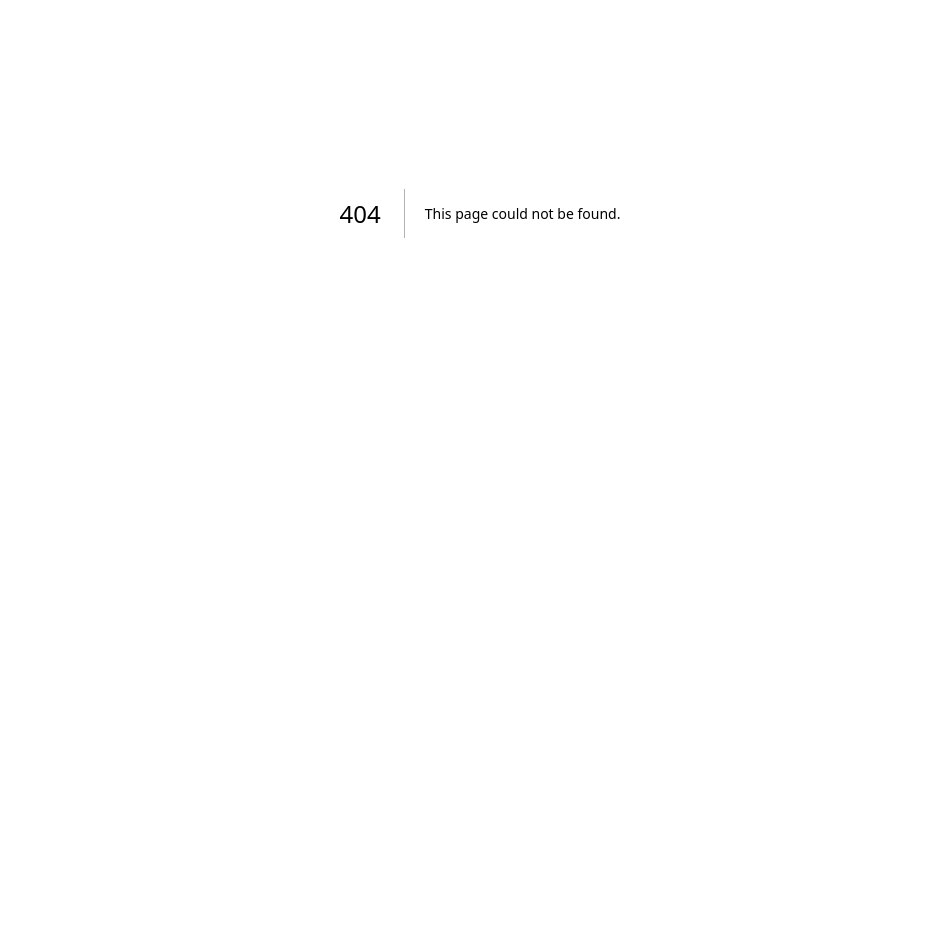
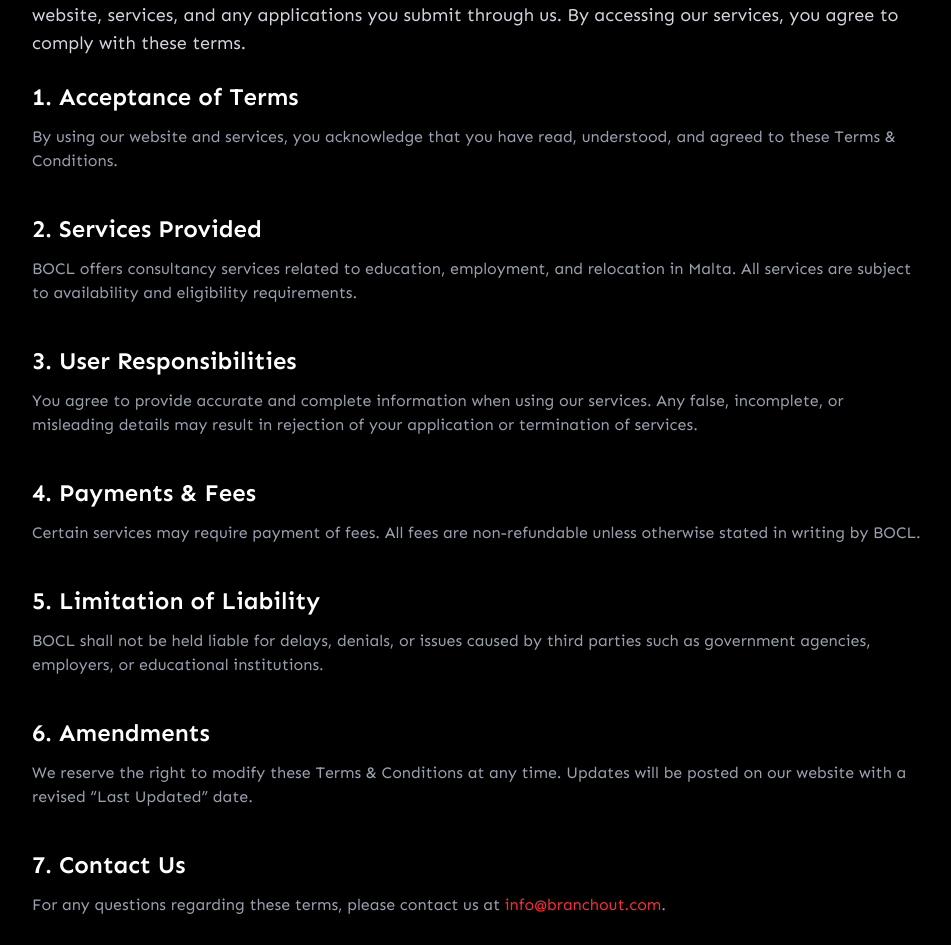
Before and after one commit to RohitSah23/branchout, a Next.js app: page /terms in a window 1280 px wide. Before the commit this address had no page. Shown: the part 187-1132 px from the top of the page, without its empty margins (160-1111 px from the left). Before the commit the page ends 800 px from the top, so only its background shows below. Built offline with nearby package versions, Linux system fonts and the light colour scheme.

Commit message:
fix(Terms): ADded Terms Page

```diff
--- /dev/null
+++ b/app/terms/page.tsx
@@ -0,0 +1,85 @@
+'use client';
+
+import Header from '@/components/Header/Header';
+import Footer from '@/components/Footer/Footer';
+
+export default function TermsConditions() {
+  return (
+    <main className="bg-black text-white min-h-screen flex flex-col">
+      <Header />
+
+      <section className="flex-1 px-6 md:px-20 py-20">
+        <div className="max-w-4xl mx-auto">
+          <h1 className="text-4xl md:text-5xl font-extrabold text-red-600 mb-8">
+            Terms & Conditions
+          </h1>
+          <p className="text-gray-300 text-lg mb-6">
+            Welcome to BranchOut Consultancy Ltd (“BOCL”). These Terms & Conditions govern your use of our website, services,
+            and any applications you submit through us. By accessing our services, you agree to comply with these terms.
+          </p>
+
+          <div className="space-y-10">
+            <div>
+              <h2 className="text-2xl font-semibold text-white mb-3">1. Acceptance of Terms</h2>
+              <p className="text-gray-400">
+                By using our website and services, you acknowledge that you have read, understood, and agreed
+                to these Terms & Conditions.
+              </p>
+            </div>
+
+            <div>
+              <h2 className="text-2xl font-semibold text-white mb-3">2. Services Provided</h2>
+              <p className="text-gray-400">
+                BOCL offers consultancy services related to education, employment, and relocation in Malta.
+                All services are subject to availability and eligibility requirements.
+              </p>
+            </div>
+
+            <div>
+              <h2 className="text-2xl font-semibold text-white mb-3">3. User Responsibilities</h2>
+              <p className="text-gray-400">
+                You agree to provide accurate and complete information when using our services.
+                Any false, incomplete, or misleading details may result in rejection of your application
+                or termination of services.
+              </p>
+            </div>
+
+            <div>
+              <h2 className="text-2xl font-semibold text-white mb-3">4. Payments & Fees</h2>
+              <p className="text-gray-400">
+                Certain services may require payment of fees. All fees are non-refundable unless otherwise
+                stated in writing by BOCL.
+              </p>
+            </div>
+
+            <div>
+              <h2 className="text-2xl font-semibold text-white mb-3">5. Limitation of Liability</h2>
+              <p className="text-gray-400">
+                BOCL shall not be held liable for delays, denials, or issues caused by third parties
+                such as government agencies, employers, or educational institutions.
+              </p>
+            </div>
+
+            <div>
+              <h2 className="text-2xl font-semibold text-white mb-3">6. Amendments</h2>
+              <p className="text-gray-400">
+                We reserve the right to modify these Terms & Conditions at any time.
+                Updates will be posted on our website with a revised “Last Updated” date.
+              </p>
+            </div>
+
+            <div>
+              <h2 className="text-2xl font-semibold text-white mb-3">7. Contact Us</h2>
+              <p className="text-gray-400">
+                For any questions regarding these terms, please contact us at{" "}
+                <span className="text-red-500">info@branchout.com</span>.
+              </p>
+            </div>
+          </div>
+        </div>
+      </section>
+
+      <Footer />
+    </main>
+  );
+}
```
Also changed, not shown: app/tos/page.tsx (deleted).
